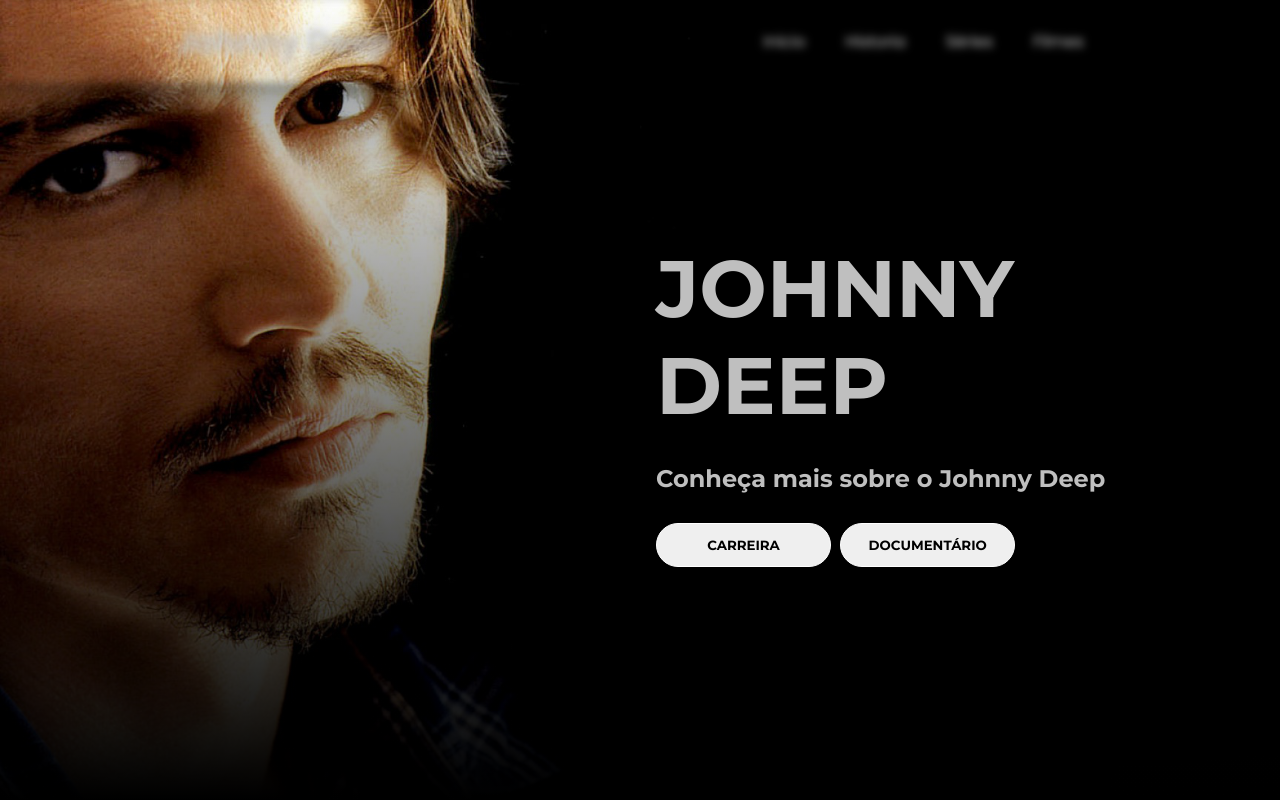
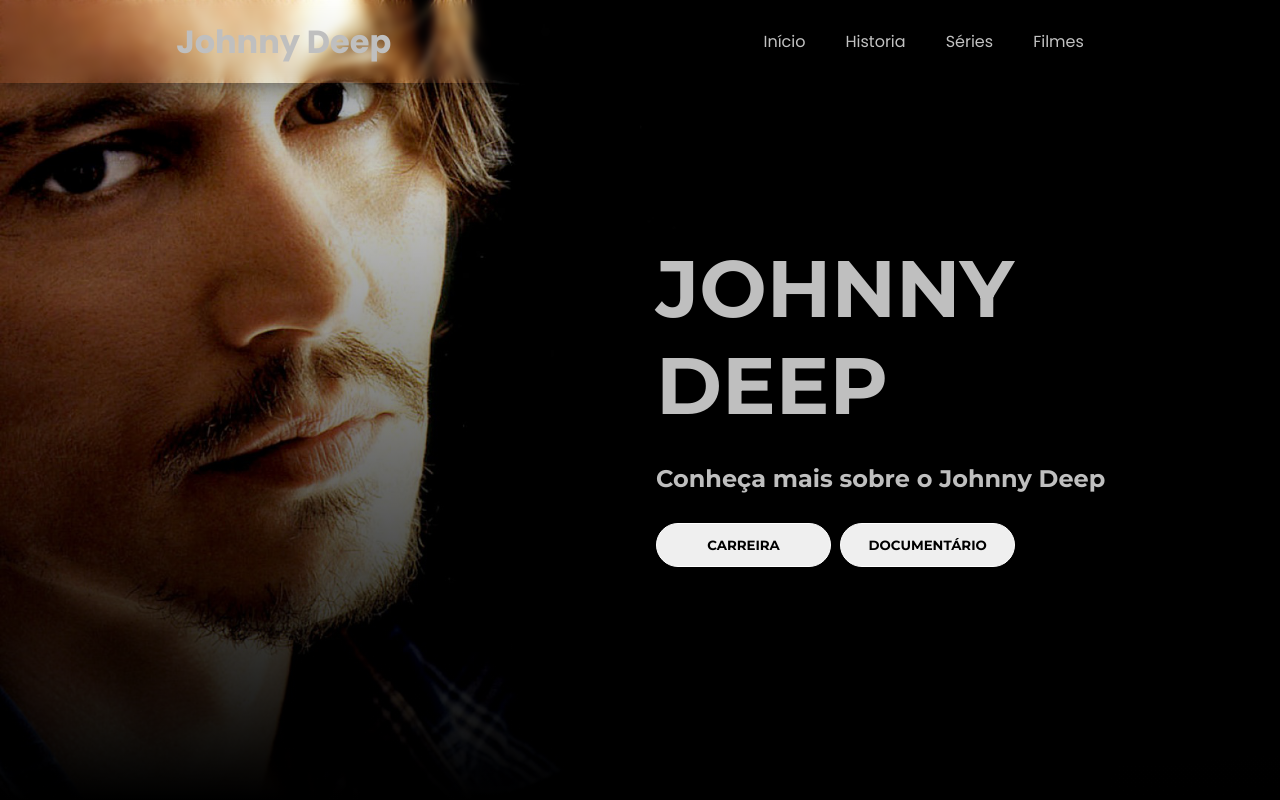
Before and after one commit to JoseLucenaa/Johnny-Deep---Website, a plain HTML site: page index.html in a window 1280 px wide. Shown: the top 800 px of the page. Drawn offline with Linux system fonts and the light colour scheme.

Commit message:
Update style.css

```diff
--- a/style.css
+++ b/style.css
@@ -18,7 +18,7 @@
 header{
     width: 100%;
     height: 83px;
-    filter: blur(4px);
+    backdrop-filter: blur(4px);
     font-family: "Poppins", sans-serif;
     display: flex;
     align-items: center;
```
